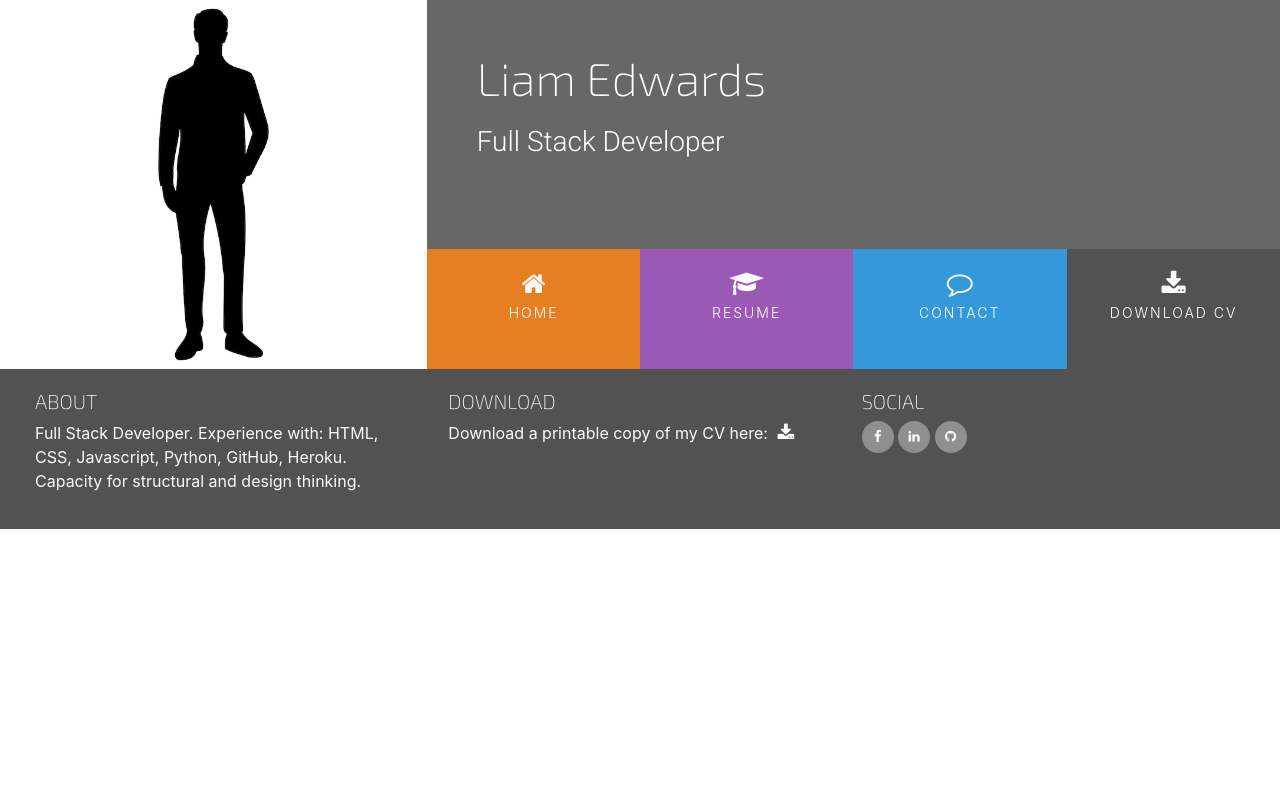
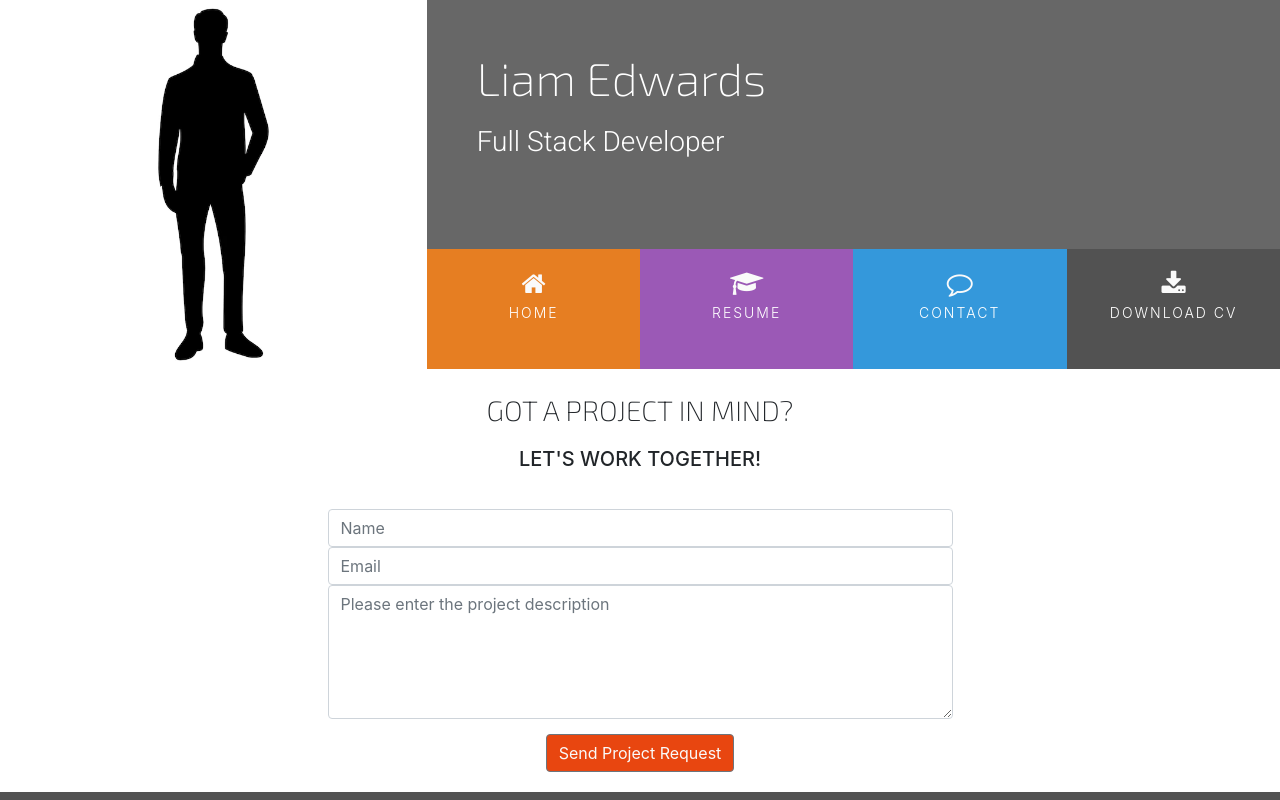
Before and after one commit to LiamEdwards931/CV, a plain HTML site: page contact.html in a window 1280 px wide. Shown: the top 800 px of the page. Drawn offline with nearby package versions, Linux system fonts and the light colour scheme.

Commit message:
add contact html content and style

```diff
--- a/assets/css/styles.css
+++ b/assets/css/styles.css
@@ -14,6 +14,10 @@
 
 .bg-color-work-history {
     background-color: #9b59b6;
+}
+
+.bg-color-contact {
+    background-color: #fff
 }
 
 .ui-menu-color-home {
@@ -333,3 +337,36 @@ footer {
 .history-items {
     margin-bottom: 30px;
 }
+
+/* ----------------------------------------Contact Form */
+
+.contact-heading{
+    font-family: "Exo 2", sans-serif;
+    font-weight: 300;
+    margin-top: 25px;
+    margin-bottom: 20px;
+}
+
+.center-form{
+    padding-top:10px;
+    margin: 0;
+    max-width: 70%;
+}
+
+button[type="submit"]{
+    margin-top:15px;
+    margin-bottom: 20px;
+    color: #fafafa;
+    background-color: #e84610;
+}
+
+/* ----------------------------------------Media Query*/
+
+@media(min-width:992px){
+    .center-form{
+        padding-top: 30px;
+        min-height: 240px;
+        margin: 0 auto;
+        max-width:50%;
+    }
+}
--- a/contact.html
+++ b/contact.html
@@ -30,7 +30,7 @@
   <body>
     <header>
       <div class="row no-gutters">
-        <a class="col-md-4 logo" href="02-index.html"></a>
+        <a class="col-md-4 logo" href="index.html"></a>
         <div class="col-md-8">
           <div class="row no-gutters bg-color-name-title">
             <div class="col heading">
@@ -41,37 +41,29 @@
           <div class="row no-gutters">
             <div class="col">
               <ul id="nav" class="list-inline menucontainer">
-                <li
-                  class="col-6 col-sm-3 list-inline-item ui-menu-color-home menuitem"
-                >
-                  <a href="#" class="hvr-sweep-to-bottom"
-                    ><i class="fa fa-home" aria-hidden="true"></i
-                    ><span>Home</span></a
-                  >
+                <li class="col-6 col-sm-3 list-inline-item ui-menu-color-home menuitem">
+                    <a href="index.html" class="hvr-sweep-to-bottom">
+                        <i class="fa fa-home" aria-hidden="true"></i>
+                        <span>Home</span>
+                    </a>
                 </li>
-                <li
-                  class="col-6 col-sm-3 list-inline-item ui-menu-color-resume menuitem"
-                >
-                  <a href="#" class="hvr-sweep-to-bottom"
-                    ><i class="fa fa-graduation-cap" aria-hidden="true"></i
-                    ><span>Resume</span></a
-                  >
+                <li class="col-6 col-sm-3 list-inline-item ui-menu-color-resume menuitem">
+                    <a href="resume.html" class="hvr-sweep-to-bottom">
+                        <i class="fa fa-graduation-cap" aria-hidden="true"></i>
+                        <span>Resume</span>
+                    </a>
                 </li>
-                <li
-                  class="col-6 col-sm-3 list-inline-item ui-menu-color-contact menuitem"
-                >
-                  <a href="#" class="hvr-sweep-to-bottom"
-                    ><i class="fa fa-comment-o" aria-hidden="true"></i
-                    ><span>Contact</span></a
-                  >
+                <li class="col-6 col-sm-3 list-inline-item ui-menu-color-contact menuitem">
+                    <a href="#" class="hvr-sweep-to-bottom">
+                        <i class="fa fa-comment-o" aria-hidden="true"></i>
+                        <span>Contact</span>
+                    </a>
                 </li>
-                <li
-                  class="col-6 col-sm-3 list-inline-item ui-menu-color-download menuitem"
-                >
-                  <a href="#" class="hvr-sweep-to-bottom"
-                    ><i class="fa fa-download" aria-hidden="true"></i
-                    ><span>Download CV</span></a
-                  >
+                <li class="col-6 col-sm-3 list-inline-item ui-menu-color-download menuitem">
+                    <a href="#" class="hvr-sweep-to-bottom">
+                        <i class="fa fa-download" aria-hidden="true"></i>
+                        <span>Download CV</span>
+                    </a>
                 </li>
               </ul>
             </div>
@@ -79,7 +71,28 @@
         </div>
       </div>
     </header>
-    <section></section>
+    <section class ="container-fluid">
+        <div class="row bg-color-contact">
+            <div class="col">
+                <h3 class ="contact-heading uppercase text-center">Got a project in mind?</h3>
+                <h5 class ="uppercase text-center">Let's work together!</h5>
+
+                <div class="center-form">
+                    <form>
+                        <input type ="text" name="name" id="fullname" class ="form-control" placeholder ="Name" required/>
+                        <input type="email" name="email" id="emailaddress" class="form-control" placeholder="Email" required/>
+                        <textarea rows="5" name="projectsummary" id="projectsummary" class="form-control" placeholder="Please enter the project description"></textarea>
+                        <div class="form-row text-center">
+                            <div class="col">
+                                <button type ="submit" class ="btn btn-secondary">Send Project Request</button>
+                            </div>
+                        </div>
+                    </form>
+                </div>
+            </div>
+        </div>
+
+    </section>
     <footer class="container-fluid">
       <div id ="footer-details"class="row">
         <div class="col-sm-4">
```
Also changed, not shown: index.html (+1 -1 lines), resume.html (+1 -1 lines).
